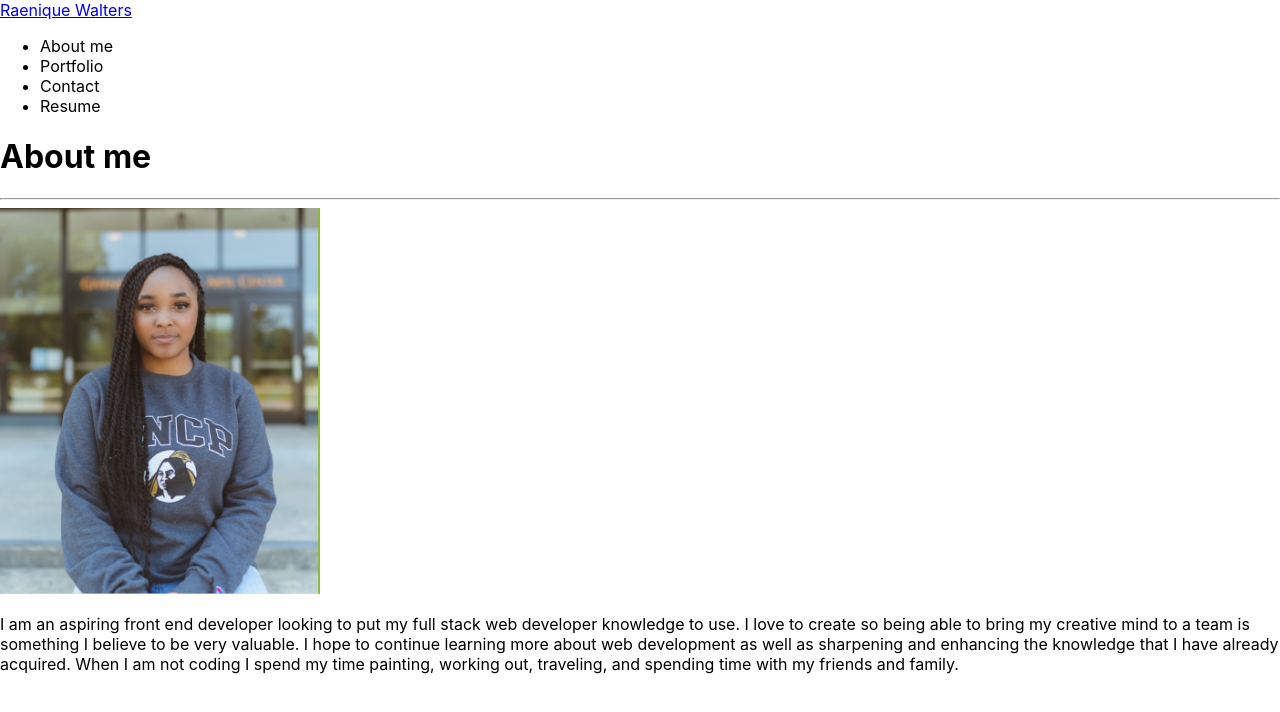
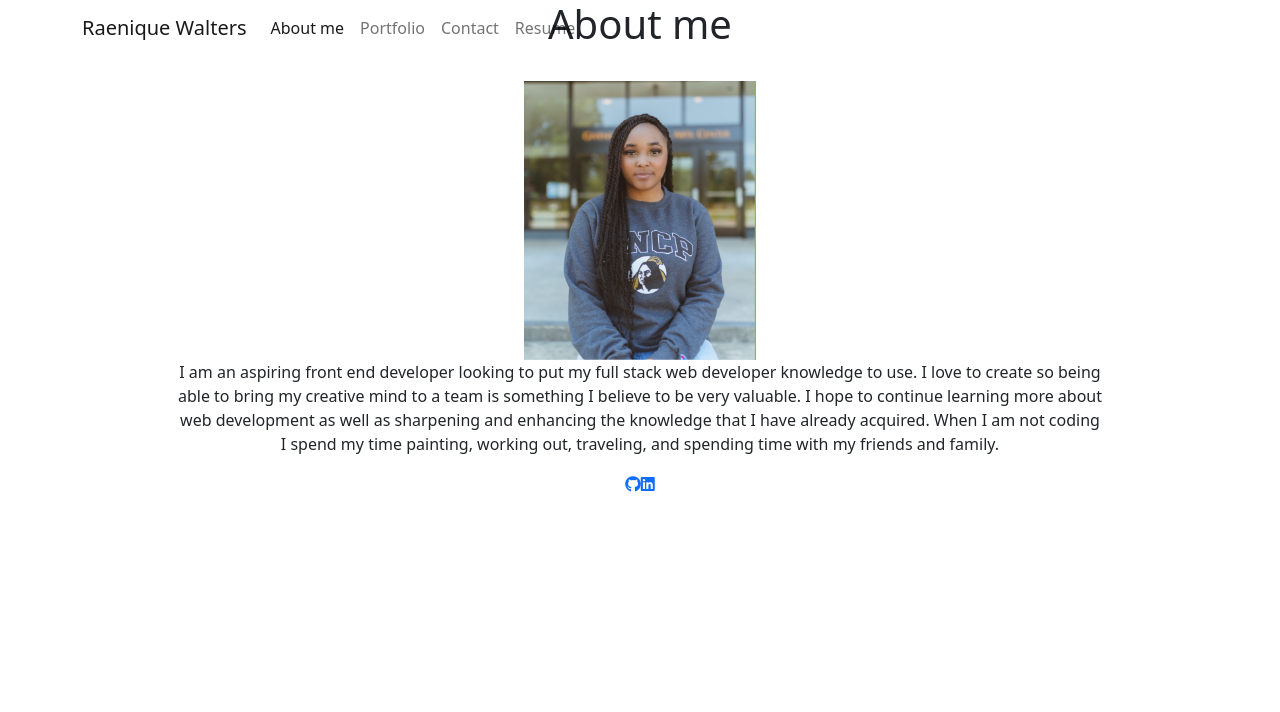
Before and after one commit to Raenique27/portfolio, a React (Create React App) app: page / in a window 1280 px wide. Shown: the top 712 px of the page. Built offline with nearby package versions, Linux system fonts and the light colour scheme.

Commit message:
added styling to Nav, About, and Footer component

```diff
--- a/package.json
+++ b/package.json
@@ -7,8 +7,10 @@
     "@testing-library/jest-dom": "^5.12.0",
     "@testing-library/react": "^11.2.6",
     "@testing-library/user-event": "^12.8.3",
+    "bootstrap": "^5.2.3",
     "materialize-css": "^1.0.0-rc.2",
     "react": "^17.0.2",
+    "react-bootstrap": "^2.6.0",
     "react-dom": "^17.0.2",
     "react-scripts": "4.0.3",
     "web-vitals": "^1.1.1"
--- a/public/index.html
+++ b/public/index.html
@@ -1,15 +1,17 @@
 <!DOCTYPE html>
 <html lang="en">
+
 <head>
   <meta charset="utf-8" />
   <link rel="icon" href="%PUBLIC_URL%/favicon.ico" />
   <meta name="viewport" content="width=device-width, initial-scale=1" />
   <meta name="theme-color" content="#000000" />
-    <meta
-      name="description"
-      content="Web site created using create-react-app"
-    />
+  <meta name="description" content="Web site created using create-react-app" />
   <link rel="apple-touch-icon" href="%PUBLIC_URL%/logo192.png" />
+  <link rel="stylesheet" href="https://use.fontawesome.com/releases/v5.8.1/css/all.css"
+    integrity="sha384-50oBUHEmvpQ+1lW4y57PTFmhCaXp0ML5d60M1M7uH2+nqUivzIebhndOJK28anvf" crossorigin="anonymous">
+  <link rel="stylesheet" href="https://cdn.jsdelivr.net/npm/bootstrap@5.2.2/dist/css/bootstrap.min.css"
+    integrity="sha384-Zenh87qX5JnK2Jl0vWa8Ck2rdkQ2Bzep5IDxbcnCeuOxjzrPF/et3URy9Bv1WTRi" crossorigin="anonymous" />
   <!--
       manifest.json provides metadata used when your web app is installed on a
       user's mobile device or desktop. See https://developers.google.com/web/fundamentals/web-app-manifest/
@@ -26,6 +28,7 @@
     -->
   <title>Raenique Walters Portfolio</title>
 </head>
+
 <body>
   <noscript>You need to enable JavaScript to run this app.</noscript>
   <div id="root"></div>
@@ -40,4 +43,5 @@
       To create a production bundle, use `npm run build` or `yarn build`.
     -->
 </body>
+
 </html>
--- a/src/App.js
+++ b/src/App.js
@@ -3,6 +3,7 @@ import Header from './components/Header';
 import Footer from './components/Footer';
 import Nav from './components/Nav';
 import Pages from './components/Pages';
+import 'bootstrap/dist/css/bootstrap.min.css';
 
 function App() {
   const [portfolioPages] = useState([
--- a/src/components/About/index.js
+++ b/src/components/About/index.js
@@ -10,14 +10,14 @@ function About() {
 
     const [currentPage] = useState(portfolioPages[0]);
     return (
-        <div>
-            <div>
-                <div>
-                    <div>
-                        <h1>{capitalizeFirstLetter(currentPage.name)}</h1>
+        <div className='masthead text-center text-white d-flex'>
+            <div className='container my-auto'>
+                <div className='row'>
+                    <div className='col-lg-10 mx-auto'>
+                        <h1 className='text-dark'>{capitalizeFirstLetter(currentPage.name)}</h1>
                         <hr />
                         <img src={myphoto} alt='Raenique Walters' style={{ width: '25%' }} />
-                        <p>
+                        <p className='text-dark'>
                             I am an aspiring front end developer looking to put my full stack web developer knowledge to use. I love to create so being able to bring my creative mind to a team is something I believe to be very valuable. I hope to continue learning more about web development as well as sharpening and enhancing the knowledge that I have already acquired.
                             When I am not coding I spend my time painting, working out, traveling, and spending time with my friends and family.
                         </p>
--- a/src/components/Footer/index.js
+++ b/src/components/Footer/index.js
@@ -13,11 +13,13 @@ function Footer() {
     ]
     return (
         <section>
-            <footer>
-                <div>
-                    {icons.map(icon => (
-                        <a href={icon.link} key={icon.name} target="_blank" rel='noopener noreferrer'><i className={icon.name}></i></a>
-                    ))}
+            <footer className='container'>
+                <div className='row'>
+                    <div className='col-lg-8 mx-auto text-center'>
+                        {icons.map(icon => (
+                            <a href={icon.link} key={icon.name} target="_blank" rel='noopener noreferrer'><i className={icon.name}></i></a>
+                        ))}
+                    </div>
                 </div>
             </footer>
         </section>
--- a/src/components/Nav/index.js
+++ b/src/components/Nav/index.js
@@ -14,13 +14,16 @@ function Nav (props) {
     }, [currentPage]);
 
     return (
-        <nav>
-            <div>
-                <a href='/'>Raenique Walters</a>
-                <div>
-                    <ul>
+        <nav className='navbar navbar-expand-lg navbar-light fixed-top'>
+            <div className='container'>
+                <a href='/' className='navbar-brand js-scroll-trigger'>Raenique Walters</a>
+                <button className='navbar-toggler navbar-toggler-right' type='button' data-toggle='collapse' data-target='#navbarResponsive' aria-controls='navbarResponsive' aria-expanded='false' aria-label='Toggle navigation'>
+                    <span className='navbar-toggler-icon'></span>
+                </button>
+                <div className='collapse navbar-collapse'>
+                    <ul className='navbar-nav ml-auto'>
                         {portfolioPages.map((Page) => (
-                            <li className={`${currentPage.name === Page.name && 'active'}`}
+                            <li className={`nav-item nav-link js-scroll-trigger ${currentPage.name === Page.name && 'active'}`}
                             key={Page.name}>
                                 <span onClick={() => setCurrentPage(Page)}>{capitalizeFirstLetter(Page.name)}</span>
                             </li>
```
Also changed, not shown: 1 other file (tests, documents, lock files or other folders). Lines whose indentation alone changed are shown as unchanged.
